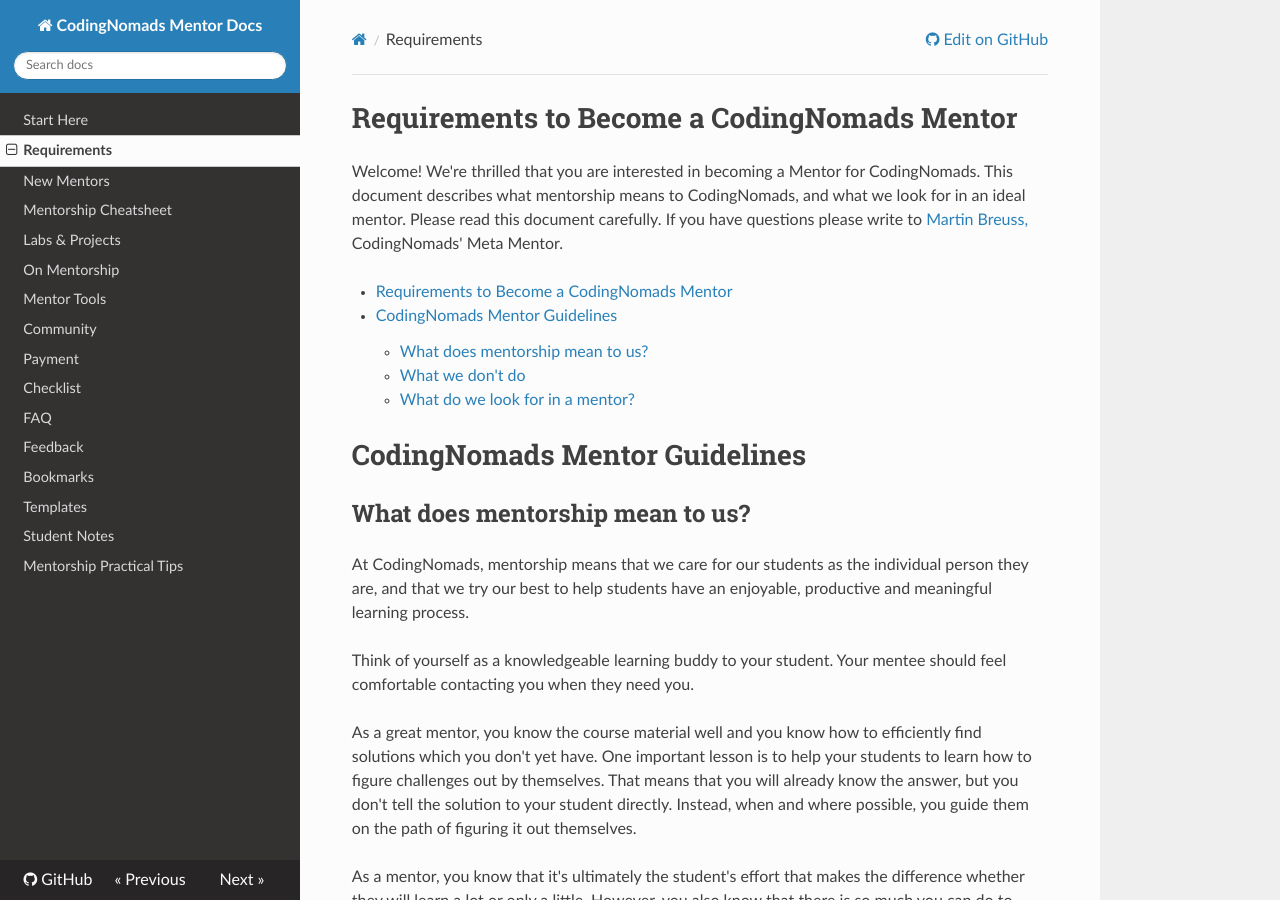
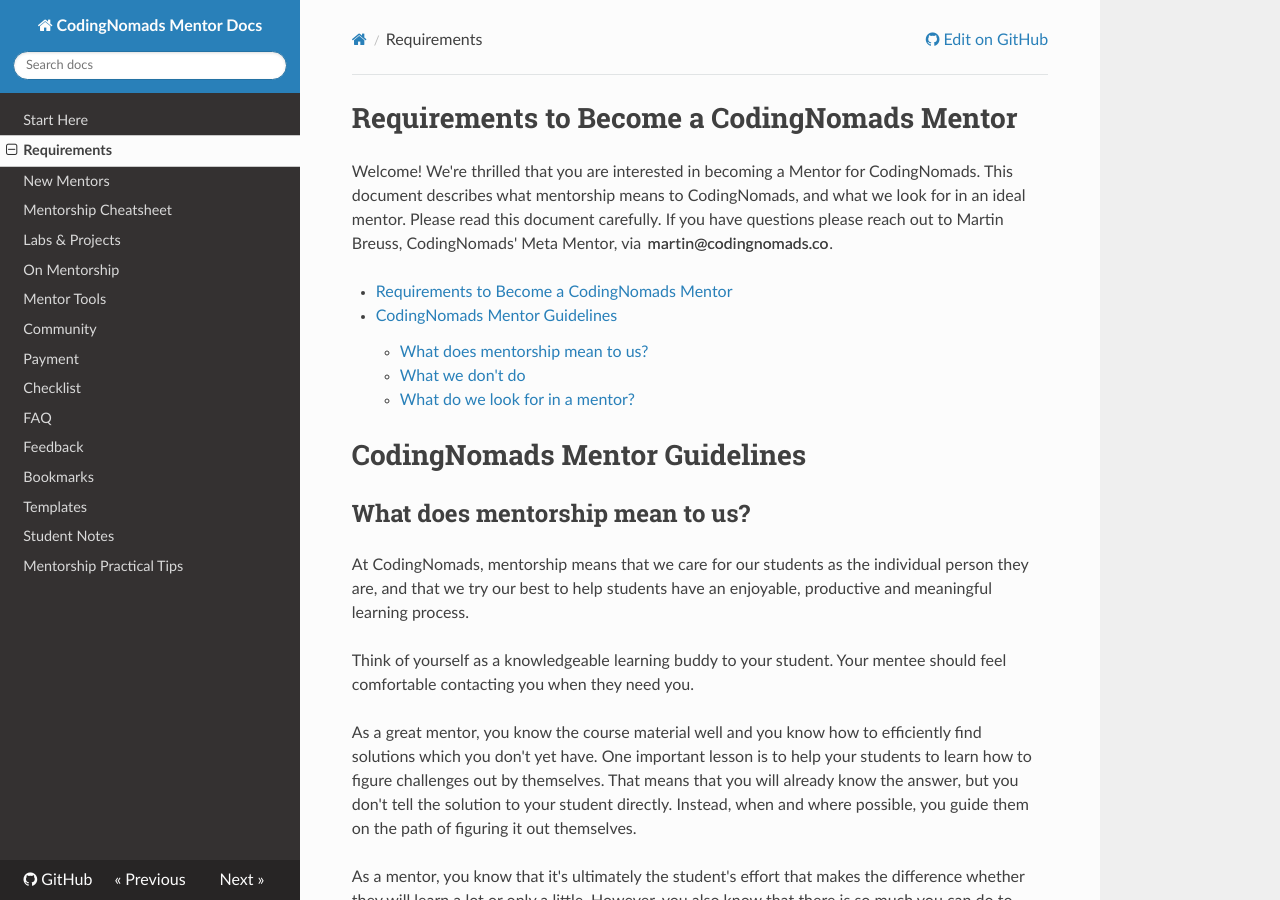
Before and after one commit to CodingNomads/mentor-docs, an MkDocs documentation site: the page built from docs/01_requirements.md, in a window 1280 px wide and 900 px high. Built offline with MkDocs 1.6.1, drawn with Linux system fonts in a browser that asks for light colours; nearby versions of some CDN libraries.

Commit message:
Fix: put back email image

```diff
--- a/docs/01_requirements.md
+++ b/docs/01_requirements.md
@@ -1,6 +1,6 @@
 # Requirements to Become a CodingNomads Mentor
 
-Welcome! We're thrilled that you are interested in becoming a Mentor for CodingNomads. This document describes what mentorship means to CodingNomads, and what we look for in an ideal mentor. Please read this document carefully. If you have questions please write to <a href="mailto:martin@codingnomads.co">Martin Breuss,</a> CodingNomads' Meta Mentor.
+Welcome! We're thrilled that you are interested in becoming a Mentor for CodingNomads. This document describes what mentorship means to CodingNomads, and what we look for in an ideal mentor. Please read this document carefully. If you have questions please reach out to Martin Breuss, CodingNomads' Meta Mentor, via <img style="display: inline-block;" alt="contact address for martin" src="../images/email_martin.png"/>.
 
 [TOC]
 
```
